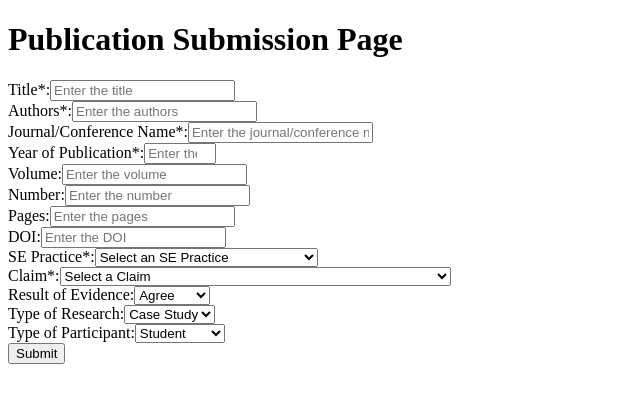
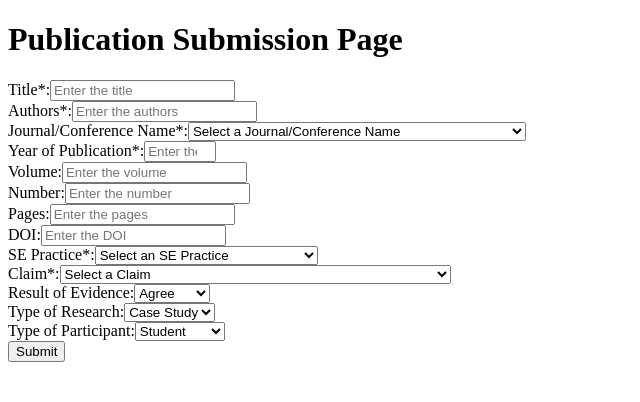
Before and after one commit to Fadessss/SPEED_APP_CISE, a Next.js app: page /Input in a window 1280 px wide. Shown: the top 402 px of the page, without its empty margins (0-640 px from the left). Built offline with nearby package versions, Linux system fonts and the light colour scheme.

Commit message:
Improved input field ui

```diff
--- a/components/Input/InputForm.js
+++ b/components/Input/InputForm.js
@@ -1,4 +1,5 @@
 import React, { Component } from 'react';
+
 
 class InputForm extends Component {
     constructor(props) {
@@ -64,7 +65,7 @@ class InputForm extends Component {
         const { errors } = this.state;
 
         return (
-            <form onSubmit={this.handleSubmit} className="user-friendly-form">
+            <form onSubmit={this.handleSubmit} className="input-form">
                 <div className="form-group">
                     <label htmlFor="title">
                         Title<span className="required">*</span>:
@@ -97,26 +98,42 @@ class InputForm extends Component {
                     {errors.authors && <span className="error-message">{errors.authors}</span>}
                 </div>
 
-                {/* Group related fields */}
-                <div className="group">
                 <div className="form-group">
                     <label htmlFor="journalOrConferenceName">
                         Journal/Conference Name<span className="required">*</span>:
                     </label>
-                        <input
-                            type="text"
+                    <select
                         id="journalOrConferenceName"
                         name="journalOrConferenceName"
                         value={this.state.journalOrConferenceName}
                         onChange={this.handleChange}
-                            placeholder="Enter the journal/conference name"
                         required
-                        />
+                        className="form-input"
+                    >
+                        <option value="">Select a Journal/Conference Name</option>
+                        {[
+                            "Journal of Quality Assurance in Software Engineering",
+                            "Software Engineering Review",
+                            "Software Quality Journal",
+                            "The IEEE Software Journal",
+                            "International Software Engineering Journal",
+                            "Global Software Development Journal",
+                            "Software Engineering Education Journal",
+                            "Journal of Software Production",
+                            "Software Engineering Case Studies",
+                            "Journal of Software and Systems Development",
+                            "Complex Systems and Software Engineering Journal",
+                        ].sort().map((journal, index) => (
+                            <option key={index} value={journal}>
+                                {journal}
+                            </option>
+                        ))}
+                    </select>
                     {errors.journalOrConferenceName && (
                         <span className="error-message">{errors.journalOrConferenceName}</span>
                     )}
                 </div>
-                </div>
+
 
                 <div className="form-group">
                     <label htmlFor="yearOfPublication">
@@ -203,19 +220,27 @@ class InputForm extends Component {
                             value={this.state.SEPractice}
                             onChange={this.handleChange}
                             required
+                            className="form-input"
                         >
                             <option value="">Select an SE Practice</option>
-                            <option value="Communication and Collaboration">Communication and Collaboration</option>
-                            <option value="Agile Practices">Agile Practices</option>
-                            <option value="Test-driven Development">Test-driven Development</option>
-                            <option value="Pair Programming">Pair Programming</option>
-                            <option value="Continuous Integration">Continuous Integration</option>
-                            {/* Add more SE Practice options here */}
+                            {[
+                                "Communication and Collaboration",
+                                "Agile Practices",
+                                "Test-driven Development",
+                                "Pair Programming",
+                                "Continuous Integration",
+                                // Add more SE Practice options here
+                            ].sort().map((practice, index) => (
+                                <option key={index} value={practice}>
+                                    {practice}
+                                </option>
+                            ))}
                         </select>
                         {errors.SEPractice && (
                             <span className="error-message">{errors.SEPractice}</span>
                         )}
                     </div>
+
 
                     <div className="form-group">
                         <label htmlFor="claim">
@@ -227,20 +252,27 @@ class InputForm extends Component {
                             value={this.state.claim}
                             onChange={this.handleChange}
                             required
+                            className="form-input"
                         >
                             <option value="">Select a Claim</option>
-                            <option value="Reduces manual testing efforts">Reduces manual testing efforts</option>
-                            <option value="Speeds up development time">Speeds up development time</option>
-                            <option value="Have no impact on software quality">Have no impact on software quality</option>
-                            <option value="Increase project success rate">Increase project success rate</option>
-                            <option value="Improves automated testing">Improves automated testing</option>
-                            <option value="Improves code quality">Improves code quality</option>
-                            <option value="Improves workload distribution in global software development">Improves workload distribution in global software development</option>
-                            <option value="Can hinder individual student performance">Can hinder individual student performance</option>
-                            <option value="Enhances junior developer experience in software engineering">Enhances junior developer experience in software engineering</option>
-                            <option value="Reduces the frequency of bugs">Reduces the frequency of bugs</option>
-                            <option value="Reduces software complexity">Reduces software complexity</option>
-                            {/* Add more Claim options here */}
+                            {[
+                                "Reduces manual testing efforts",
+                                "Speeds up development time",
+                                "Have no impact on software quality",
+                                "Increase project success rate",
+                                "Improves automated testing",
+                                "Improves code quality",
+                                "Improves workload distribution in global software development",
+                                "Can hinder individual student performance",
+                                "Enhances junior developer experience in software engineering",
+                                "Reduces the frequency of bugs",
+                                "Reduces software complexity",
+                                // Add more Claim options here
+                            ].sort().map((claim, index) => (
+                                <option key={index} value={claim}>
+                                    {claim}
+                                </option>
+                            ))}
                         </select>
                         {errors.claim && (
                             <span className="error-message">{errors.claim}</span>
```
Lines whose indentation alone changed are shown as unchanged.
